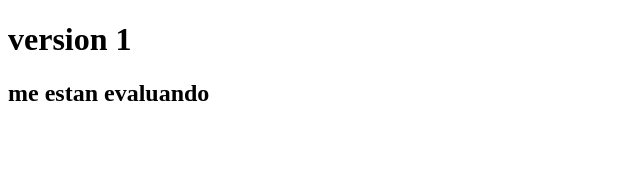
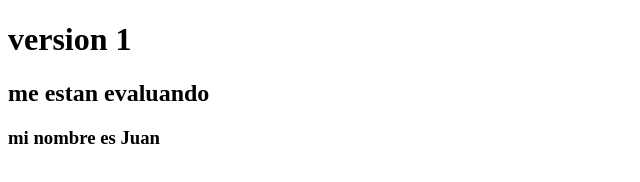
Before and after one commit to EstebanB221/evaulacion, a plain HTML site: page index.html in a window 1280 px wide. Shown: the whole page, without its empty margins (0-640 px from the left). Drawn offline with Linux system fonts and the light colour scheme.

Commit message:
version 4

```diff
--- a/index.html
+++ b/index.html
@@ -12,5 +12,6 @@
 
     <title>prueba rama 1</title>
 
+    <h3>mi nombre es Juan</h3>
 </body>
 </html>
```
